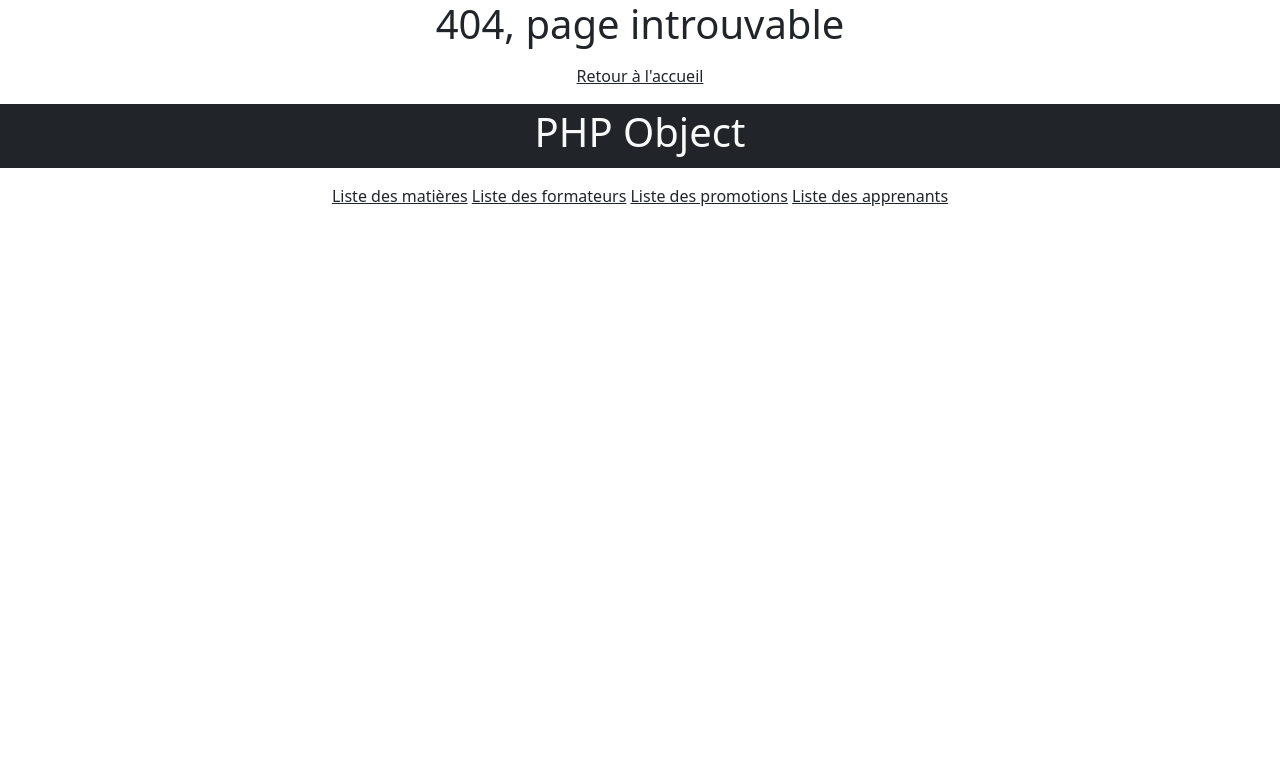
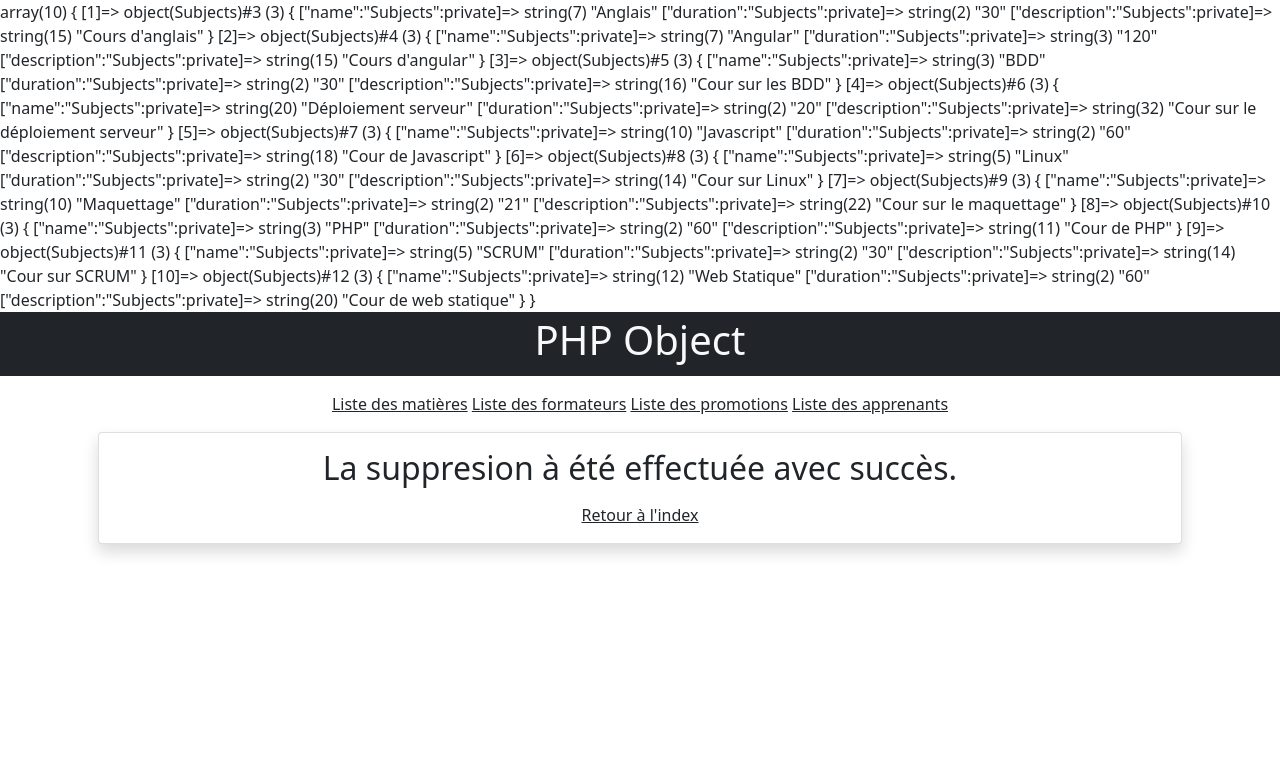
Before and after one commit to AurelienPrugnaud/TD1_Object_PHP, a PHP site: page /subjectDelete/0 in a window 1280 px wide. Shown: the top 783 px of the page. Run offline with PHP 8.4, Linux system fonts and the light colour scheme.

Commit message:
9th commit : change the htaccess, add the delete and the modify form with the method for each

```diff
--- /dev/null
+++ b/controllers/default.php
@@ -0,0 +1 @@
+<?php
--- /dev/null
+++ b/controllers/subjectDeleteController.php
@@ -0,0 +1,45 @@
+<?php
+	require_once("models/SubjectModel.php");
+
+	//On répète car nous n'avons pas de BDD
+	$tabSubjects = array();
+
+	$subjectAlgorithm = new Subjects('Algorithmique', '20', 'Cours d\'algorithmique');
+	$subjectAlgorithm->addToList($tabSubjects);
+
+	$subjectEnglish = new Subjects('Anglais', '30', 'Cours d\'anglais');
+	$subjectEnglish->addToList($tabSubjects);
+
+	$subjectAngular = new Subjects('Angular', '120', 'Cours d\'angular');
+	$subjectAngular->addToList($tabSubjects);
+
+	$subjectDataBase = new Subjects('BDD', '30', 'Cour sur les BDD');
+	$subjectDataBase->addToList($tabSubjects);
+
+	$subjectServerDeployment = new Subjects('Déploiement serveur', '20', 'Cour sur le déploiement serveur');
+	$subjectServerDeployment->addToList($tabSubjects);
+
+	$subjectJavascript = new Subjects('Javascript', '60', 'Cour de Javascript');
+	$subjectJavascript->addToList($tabSubjects);
+
+	$subjectLinux = new Subjects('Linux', '30', 'Cour sur Linux');
+	$subjectLinux->addToList($tabSubjects);
+
+	$subjectMockUp = new Subjects('Maquettage', '21', 'Cour sur le maquettage');
+	$subjectMockUp->addToList($tabSubjects);
+
+	$subjectPhp = new Subjects('PHP', '60', 'Cour de PHP');
+	$subjectPhp->addToList($tabSubjects);
+
+	$subjectScrum = new Subjects('SCRUM', '30', 'Cour sur SCRUM');
+	$subjectScrum->addToList($tabSubjects);
+
+	$subjectStaticWeb = new Subjects('Web Statique', '60', 'Cour de web statique');
+	$subjectStaticWeb->addToList($tabSubjects);
+
+	$subjectToDelete = new Subjects('', '', '');
+	$subjectToDelete->deleteSubjectFromIndex($tabSubjects, $tabParamUrl[2]);
+
+	var_dump($tabSubjects);
+
+	$list = "subjectDelete";
--- a/dispatcher.php
+++ b/dispatcher.php
@@ -1,25 +1,32 @@
 <?php
 	//Manière de faire avec un fichier .htaccess
-	if(!empty($_SERVER['REQUEST_URI'])):
-		switch($_SERVER['REQUEST_URI']):
-			case '/subjectsList':
+	$tabParamUrl = explode('/', $_SERVER['REQUEST_URI'] );
+	//début du tableau à l'index 1.
+	if(!empty($tabParamUrl[1])):
+		switch($tabParamUrl[1]):
+			case 'subjectsList':
 				include('controllers/subjectController.php');
 				break;
-			case '/trainersList':
+			case 'subjectDelete':
+				include('controllers/subjectDeleteController.php');
+				break;
+			case 'subjectModify':
+				include('controllers/subjectModifyController.php');
+				break;
+			case 'trainersList':
 				include('controllers/trainerController.php');
 				break;
-			case '/promotionsList':
+			case 'promotionsList':
 				include('controllers/promotionController.php');
 				break;
-			case '/learnersList':
+			case 'learnersList':
 				include('controllers/learnerController.php');
 				break;
 			default:
-				include('views/errorPageNotFound.php');
+				include('controllers/default.php');
 				break;
 		endswitch;
 	endif;
-
 	include("index.php");
 
 //manière de faire sans .htacess
--- a/index.php
+++ b/index.php
@@ -31,6 +31,8 @@
         <?php
             if(!empty($list)):
                 include("views/".$list.".php");
+            elseif(empty($list)):
+                include("views/errorPageNotFound.php");
             endif;
         ?>
 
--- a/models/SubjectModel.php
+++ b/models/SubjectModel.php
@@ -74,8 +74,21 @@ class Subjects {
 	}
 
 
+	/**
+	 * @param $tabSubjects
+	 * @return mixed
+	 */
 	public function getListSubjects($tabSubjects) {
 		return $tabSubjects;
+	}
+
+	/**
+	 * @param $tabSubjects
+	 * @param $index
+	 * @return mixed
+	 */
+	public function getListSubjectsByIndex($tabSubjects, $index) {
+		return $tabSubjects[$index];
 	}
 
 	/**
@@ -99,6 +112,14 @@ class Subjects {
 	}
 
 	/**
+	 * @param array $tabSubjects
+	 * @param int $index
+	 */
+	public function deleteSubjectFromIndex(&$tabSubjects, $index){
+		unset($tabSubjects[$index]);
+	}
+
+	/**
 	 * Method modifyList allow to modify the table
 	 * @param $tabSubjects
 	 * @param $name
@@ -111,10 +132,29 @@ class Subjects {
 			$tabSubjects[$index]->name = $name;
 		endif;
 		if (!empty($duration)):
-			$tabSubjects[$index]->firstName = $duration;
+			$tabSubjects[$index]->duration = $duration;
 		endif;
 		if (!empty($description)):
-			$tabSubjects[$index]->dateOfBirth = $description;
+			$tabSubjects[$index]->description = $description;
+		endif;
+	}
+
+	/**
+	 * @param $tabSubjects
+	 * @param $index
+	 * @param $name
+	 * @param $duration
+	 * @param $description
+	 */
+	public function modifySubjectByIndex(&$tabSubjects, $index, $name, $duration, $description) {
+		if(!empty($name)):
+			$tabSubjects[$index]->name = $name;
+		endif;
+		if (!empty($duration)):
+			$tabSubjects[$index]->duration = $duration;
+		endif;
+		if (!empty($description)):
+			$tabSubjects[$index]->description = $description;
 		endif;
 	}
 
--- a/views/errorPageNotFound.php
+++ b/views/errorPageNotFound.php
@@ -1,4 +1,3 @@
 <div class="text-center mb-3">
 	<h1 class="mb-3">404, page introuvable</h1>
-	<a class="link-dark" href="../index.php">Retour à l'accueil</a>
 </div>
--- /dev/null
+++ b/views/subjectDelete.php
@@ -0,0 +1,4 @@
+<div class="card shadow col p-3 m-3 text-center">
+    <h2 class="mb-3">La suppresion à été effectuée avec succès.</h2>
+    <a href="../index.php" class="card-link link-dark" title="">Retour à l'index</a>
+</div>
```
Also changed, not shown: controllers/subjectModifyController.php (added, +52 -0 lines), views/subjectModify.php (added, +27 -0 lines), views/subjectsList.php (+6 -3 lines).
